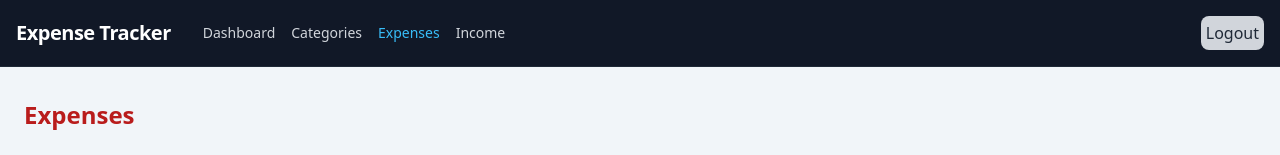
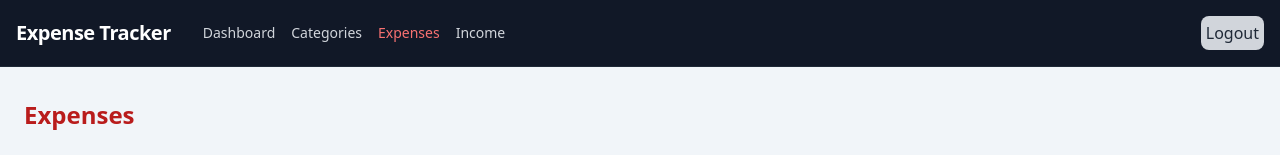
Before and after one commit to satharkp/expense-frontend, a React app: page /expenses in a window 1280 px wide. Shown: the top 155 px of the page. Built offline with nearby package versions, Linux system fonts and the light colour scheme; no server answers; sample sign-in values are in the browser's storage; the HTML template or start-up script is replaced by a standard one.

Commit message:
all clear

```diff
--- a/src/components/Navbar.jsx
+++ b/src/components/Navbar.jsx
@@ -43,7 +43,7 @@ export default function Navbar() {
               to="/expenses"
               className={`text-sm font-medium ${
                 location.pathname === "/expenses"
-                  ? "text-sky-400"
+                  ? "text-red-400"
                   : "text-gray-300 hover:text-white"
               }`}
             >
```
